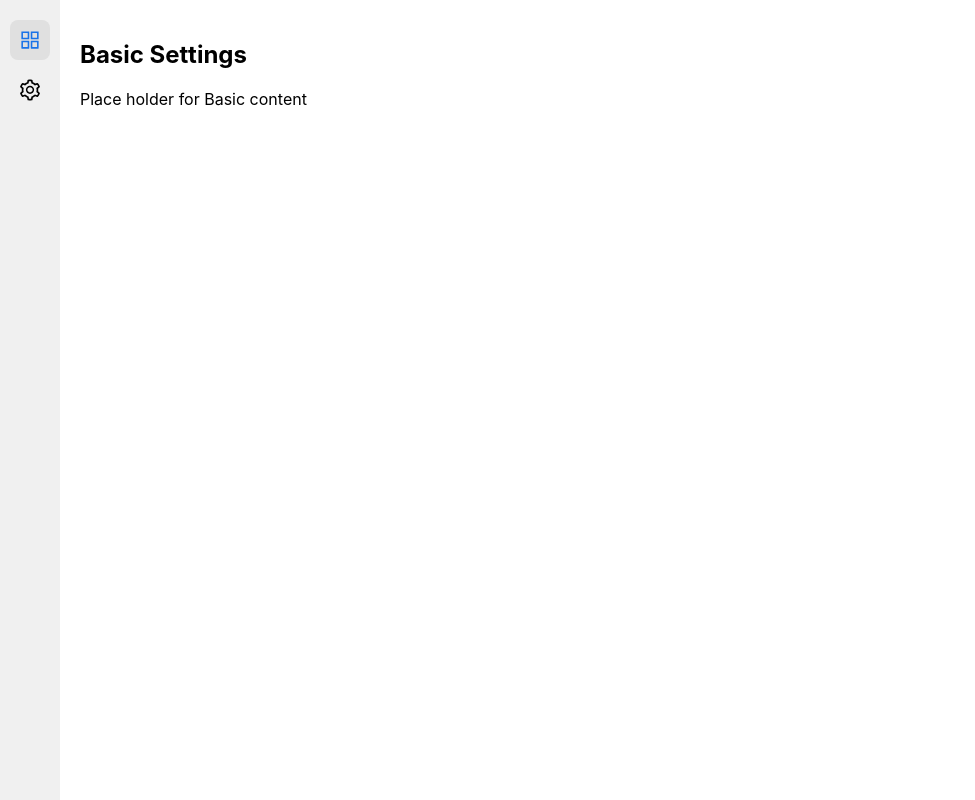
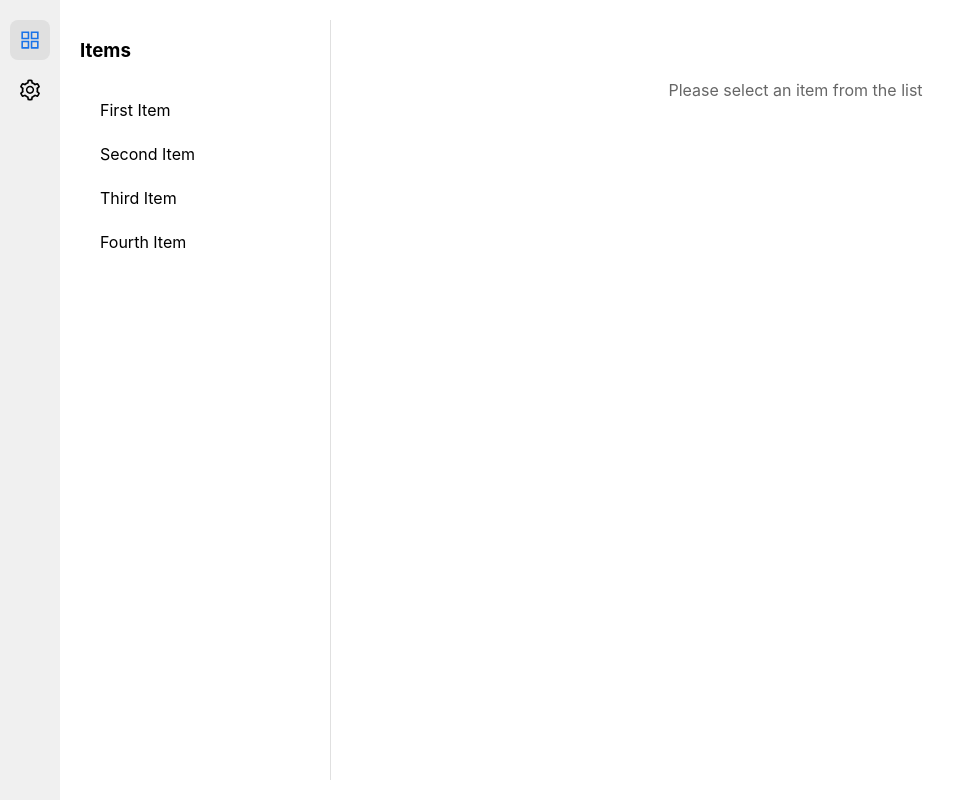
Before and after one commit to DamonDeng/NNCoreTech, a React (Create React App) app: page / in a window 1280 px wide. Shown: the whole page, without its empty margins (0-975 px from the left). Built offline with nearby package versions, Linux system fonts and the light colour scheme.

Commit message:
Add list and detail view to Basic page with test items

```diff
--- /dev/null
+++ b/src/components/Basic.module.css
@@ -0,0 +1,5 @@
+.container {
+  display: flex;
+  height: 100%;
+  background-color: white;
+}
--- a/src/components/Basic.tsx
+++ b/src/components/Basic.tsx
@@ -1,8 +1,44 @@
+import { useState } from 'react'
+import { Item } from '../types/Item'
+import { ItemList } from './ItemList'
+import { ItemDetail } from './ItemDetail'
+import styles from './Basic.module.css'
+
+// Test data
+const testItems: Item[] = [
+  {
+    id: '1',
+    title: 'First Item',
+    content: 'This is the detailed content for the first item. It can contain a lot of information about the item.'
+  },
+  {
+    id: '2',
+    title: 'Second Item',
+    content: 'Here is the content for the second item. You can put any kind of information here.'
+  },
+  {
+    id: '3',
+    title: 'Third Item',
+    content: 'The third item contains different content. This is just a placeholder text for testing.'
+  },
+  {
+    id: '4',
+    title: 'Fourth Item',
+    content: 'Content for the fourth item goes here. This is another example of placeholder content.'
+  }
+]
+
 export function Basic() {
+  const [selectedItem, setSelectedItem] = useState<Item | null>(null)
+
   return (
-    <div className="content-wrapper">
-      <h2>Basic Settings</h2>
-      <p>Place holder for Basic content</p>
+    <div className={styles.container}>
+      <ItemList
+        items={testItems}
+        onSelectItem={setSelectedItem}
+        selectedId={selectedItem?.id || null}
+      />
+      <ItemDetail item={selectedItem} />
     </div>
   )
 }
--- /dev/null
+++ b/src/components/ItemDetail.module.css
@@ -0,0 +1,17 @@
+.detailContainer {
+  flex: 1;
+  padding: 20px;
+  height: 100%;
+  overflow-y: auto;
+}
+
+.placeholder {
+  color: #666;
+  text-align: center;
+  margin-top: 40px;
+}
+
+.content {
+  margin-top: 20px;
+  line-height: 1.6;
+}
--- /dev/null
+++ b/src/components/ItemDetail.tsx
@@ -0,0 +1,25 @@
+import { Item } from '../types/Item'
+import styles from './ItemDetail.module.css'
+
+interface ItemDetailProps {
+  item: Item | null
+}
+
+export function ItemDetail({ item }: ItemDetailProps) {
+  if (!item) {
+    return (
+      <div className={styles.detailContainer}>
+        <p className={styles.placeholder}>Please select an item from the list</p>
+      </div>
+    )
+  }
+
+  return (
+    <div className={styles.detailContainer}>
+      <h2>{item.title}</h2>
+      <div className={styles.content}>
+        {item.content}
+      </div>
+    </div>
+  )
+}
--- /dev/null
+++ b/src/components/ItemList.module.css
@@ -0,0 +1,25 @@
+.listContainer {
+  width: 250px;
+  border-right: 1px solid #e0e0e0;
+  height: 100%;
+  overflow-y: auto;
+}
+
+.list {
+  padding: 10px;
+}
+
+.listItem {
+  padding: 10px;
+  cursor: pointer;
+  border-radius: 4px;
+  margin-bottom: 4px;
+}
+
+.listItem:hover {
+  background-color: #f5f5f5;
+}
+
+.selected {
+  background-color: #e3f2fd;
+}
--- /dev/null
+++ b/src/components/ItemList.tsx
@@ -0,0 +1,27 @@
+import { Item } from '../types/Item'
+import styles from './ItemList.module.css'
+
+interface ItemListProps {
+  items: Item[]
+  onSelectItem: (item: Item) => void
+  selectedId: string | null
+}
+
+export function ItemList({ items, onSelectItem, selectedId }: ItemListProps) {
+  return (
+    <div className={styles.listContainer}>
+      <h3>Items</h3>
+      <div className={styles.list}>
+        {items.map(item => (
+          <div
+            key={item.id}
+            className={`${styles.listItem} ${item.id === selectedId ? styles.selected : ''}`}
+            onClick={() => onSelectItem(item)}
+          >
+            {item.title}
+          </div>
+        ))}
+      </div>
+    </div>
+  )
+}
--- /dev/null
+++ b/src/types/Item.ts
@@ -0,0 +1,5 @@
+export interface Item {
+  id: string;
+  title: string;
+  content: string;
+}
```
